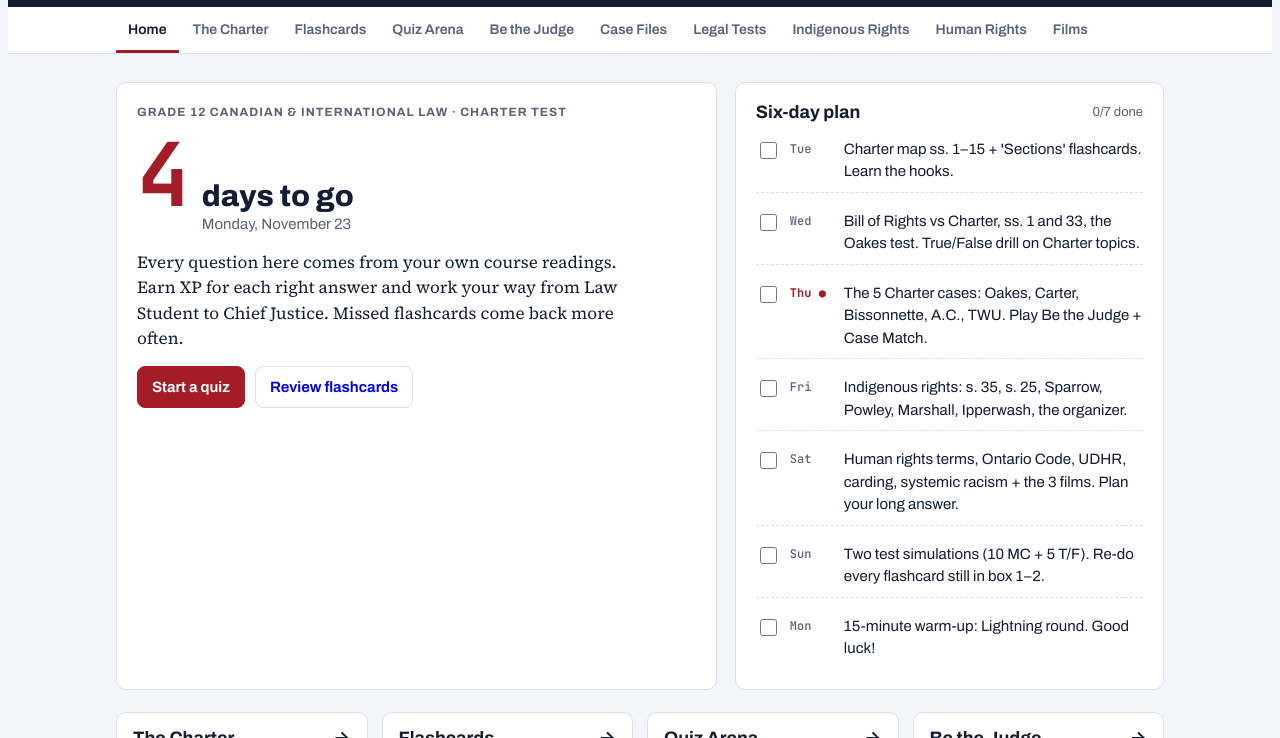
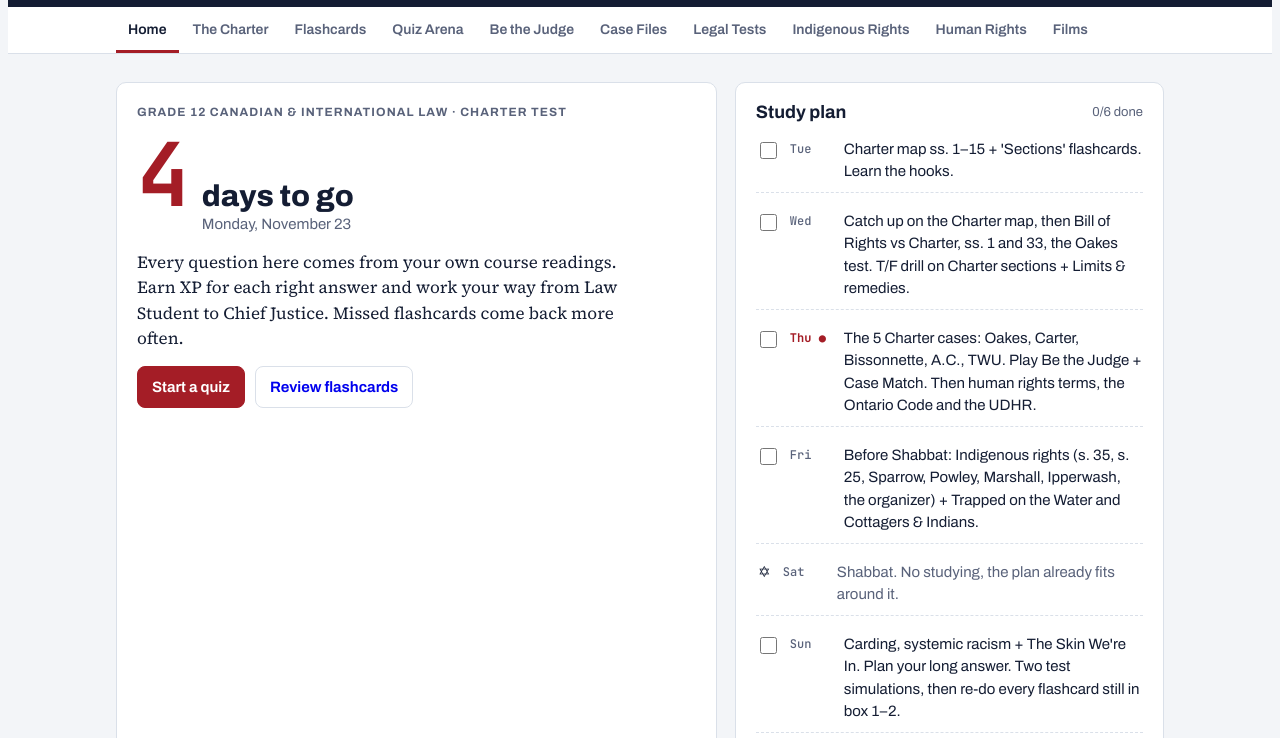
Before and after one commit to RonFinis/charter-bench, a plain HTML site: page charter-bench.html in a window 1280 px wide. Shown: the part 51-789 px from the top of the page. Drawn offline with Linux system fonts and the light colour scheme.

Commit message:
Plan around Shabbat; keep streak across Saturday
Co-Authored-By: Claude Opus 5.5 <noreply@anthropic.com>

```diff
--- a/charter-bench.html
+++ b/charter-bench.html
@@ -794,11 +794,11 @@ const SCEN = [
 
 const PLAN = [
  ["2026-11-17","Tue","Charter map ss. 1–15 + 'Sections' flashcards. Learn the hooks."],
- ["2026-11-18","Wed","Bill of Rights vs Charter, ss. 1 and 33, the Oakes test. True/False drill on Charter topics."],
- ["2026-11-19","Thu","The 5 Charter cases: Oakes, Carter, Bissonnette, A.C., TWU. Play Be the Judge + Case Match."],
- ["2026-11-20","Fri","Indigenous rights: s. 35, s. 25, Sparrow, Powley, Marshall, Ipperwash, the organizer."],
- ["2026-11-21","Sat","Human rights terms, Ontario Code, UDHR, carding, systemic racism + the 3 films. Plan your long answer."],
- ["2026-11-22","Sun","Two test simulations (10 MC + 5 T/F). Re-do every flashcard still in box 1–2."],
+ ["2026-11-18","Wed","Catch up on the Charter map, then Bill of Rights vs Charter, ss. 1 and 33, the Oakes test. T/F drill on Charter sections + Limits & remedies."],
+ ["2026-11-19","Thu","The 5 Charter cases: Oakes, Carter, Bissonnette, A.C., TWU. Play Be the Judge + Case Match. Then human rights terms, the Ontario Code and the UDHR."],
+ ["2026-11-20","Fri","Before Shabbat: Indigenous rights (s. 35, s. 25, Sparrow, Powley, Marshall, Ipperwash, the organizer) + Trapped on the Water and Cottagers & Indians."],
+ ["2026-11-21","Sat","Shabbat. No studying, the plan already fits around it.",true],
+ ["2026-11-22","Sun","Carding, systemic racism + The Skin We're In. Plan your long answer. Two test simulations, then re-do every flashcard still in box 1–2."],
  ["2026-11-23","Mon","15-minute warm-up: Lightning round. Good luck!"]
 ];
 
@@ -810,7 +810,7 @@ let ST={xp:0,streak:0,last:"",plan:{},cats:{},boxes:{},judge:{},best:{},rs:{}};
 try{const raw=localStorage.getItem(KEY);if(raw)ST=Object.assign(ST,JSON.parse(raw))}catch(e){}
 function save(){try{localStorage.setItem(KEY,JSON.stringify(ST))}catch(e){}}
 function todayStr(d=new Date()){return d.getFullYear()+"-"+String(d.getMonth()+1).padStart(2,"0")+"-"+String(d.getDate()).padStart(2,"0")}
-function touch(){const t=todayStr();if(ST.last===t)return;const y=new Date();y.setDate(y.getDate()-1);ST.streak=(ST.last===todayStr(y))?ST.streak+1:1;ST.last=t;save();hud()}
+function touch(){const t=todayStr();if(ST.last===t)return;const y=new Date();y.setDate(y.getDate()-1);let ok=ST.last===todayStr(y);if(!ok&&y.getDay()===6){const f=new Date();f.setDate(f.getDate()-2);ok=ST.last===todayStr(f)}ST.streak=ok?ST.streak+1:1;ST.last=t;save();hud()}
 function level(xp){let i=0;for(let k=0;k<LEVELS.length;k++)if(xp>=LEVELS[k][0])i=k;return i}
 function addXP(n){const before=level(ST.xp);ST.xp+=n;touch();save();hud();const after=level(ST.xp);if(after>before)toast("Promoted: "+LEVELS[after][1])}
 function hud(){
@@ -848,8 +848,8 @@ V.home=()=>{
       <div class="row"><a class="btn primary" href="#quiz" style="text-decoration:none">Start a quiz</a><a class="btn" href="#cards" style="text-decoration:none">Review flashcards</a></div>
     </div>
     <div class="sheet">
-      <div class="row" style="justify-content:space-between"><h3>Six-day plan</h3><span class="note">${PLAN.filter(p=>ST.plan[p[0]]).length}/7 done</span></div>
-      <ul class="clean plan" style="margin-top:6px">${PLAN.map(([ds,dn,txt],i)=>`<li class="${ST.plan[ds]?"done":""}"><input type="checkbox" id="pl${i}" data-d="${ds}" ${ST.plan[ds]?"checked":""}><span class="d ${ds===t?"today":""}">${dn}${ds===t?" ●":""}</span><label for="pl${i}">${esc(txt)}</label></li>`).join("")}</ul>
+      <div class="row" style="justify-content:space-between"><h3>Study plan</h3><span class="note">${PLAN.filter(p=>!p[3]&&ST.plan[p[0]]).length}/${PLAN.filter(p=>!p[3]).length} done</span></div>
+      <ul class="clean plan" style="margin-top:6px">${PLAN.map(([ds,dn,txt,rest],i)=>rest?`<li class="rest"><span style="width:17px;flex:none;text-align:center">✡</span><span class="d ${ds===t?"today":""}">${dn}${ds===t?" ●":""}</span><span class="muted">${esc(txt)}</span></li>`:`<li class="${ST.plan[ds]?"done":""}"><input type="checkbox" id="pl${i}" data-d="${ds}" ${ST.plan[ds]?"checked":""}><span class="d ${ds===t?"today":""}">${dn}${ds===t?" ●":""}</span><label for="pl${i}">${esc(txt)}</label></li>`).join("")}</ul>
     </div>
   </div>
   <div class="grid g3">${tiles.map(([h,n,dsc])=>`<a class="tile" href="${h}"><h3>${n}<span aria-hidden="true">→</span></h3><p class="muted">${dsc}</p></a>`).join("")}</div>
```
Also changed, not shown: index.html (+8 -8 lines).
